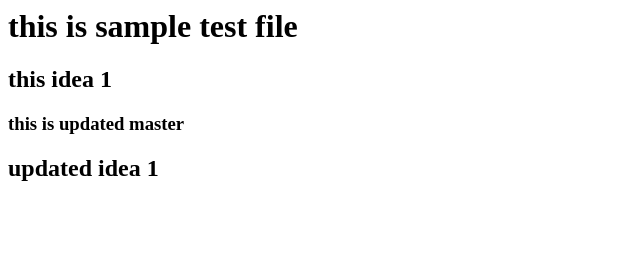
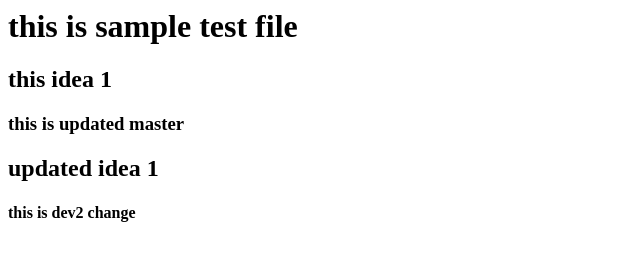
Before and after one commit to shellyviju/webtest2509, a plain HTML site: page index.html in a window 1280 px wide. Shown: the whole page, without its empty margins (0-640 px from the left). Drawn offline with Linux system fonts and the light colour scheme.

Commit message:
Update index.html

```diff
--- a/index.html
+++ b/index.html
@@ -2,3 +2,4 @@
 <h2> this idea 1</h2>
 <h3>this is updated master</h3>
 <h2>updated idea 1</h2>
+<h4>this is  dev2 change</h4>
```
